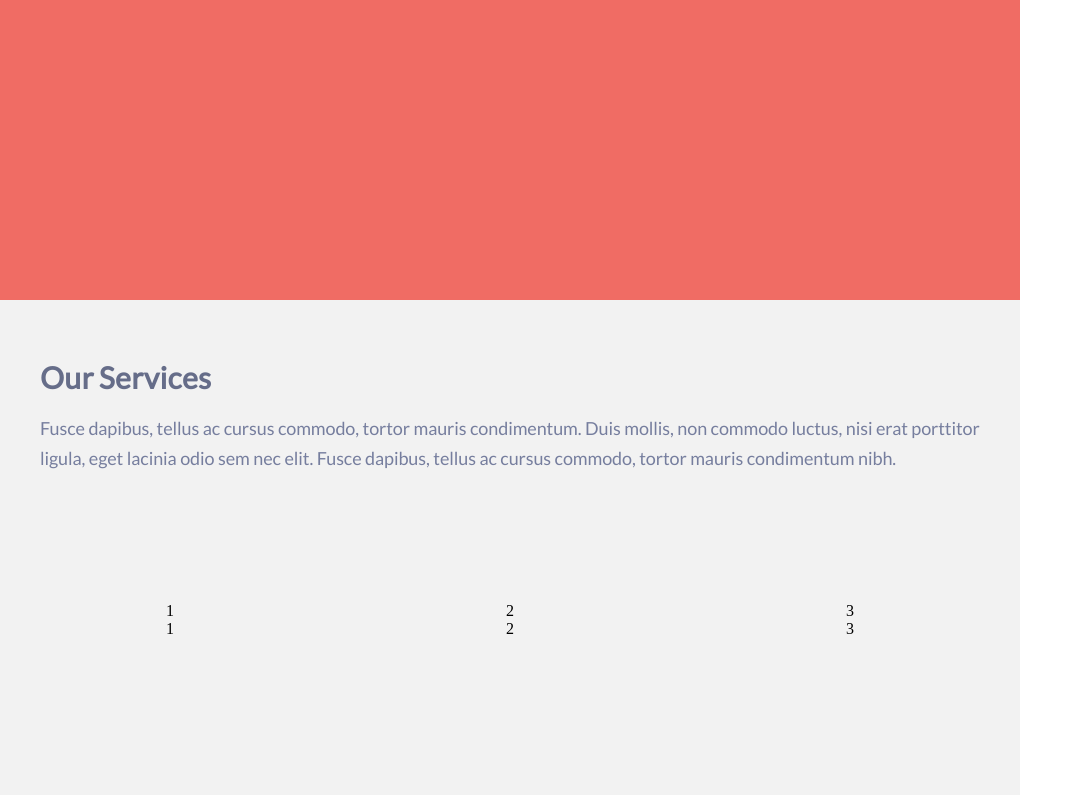
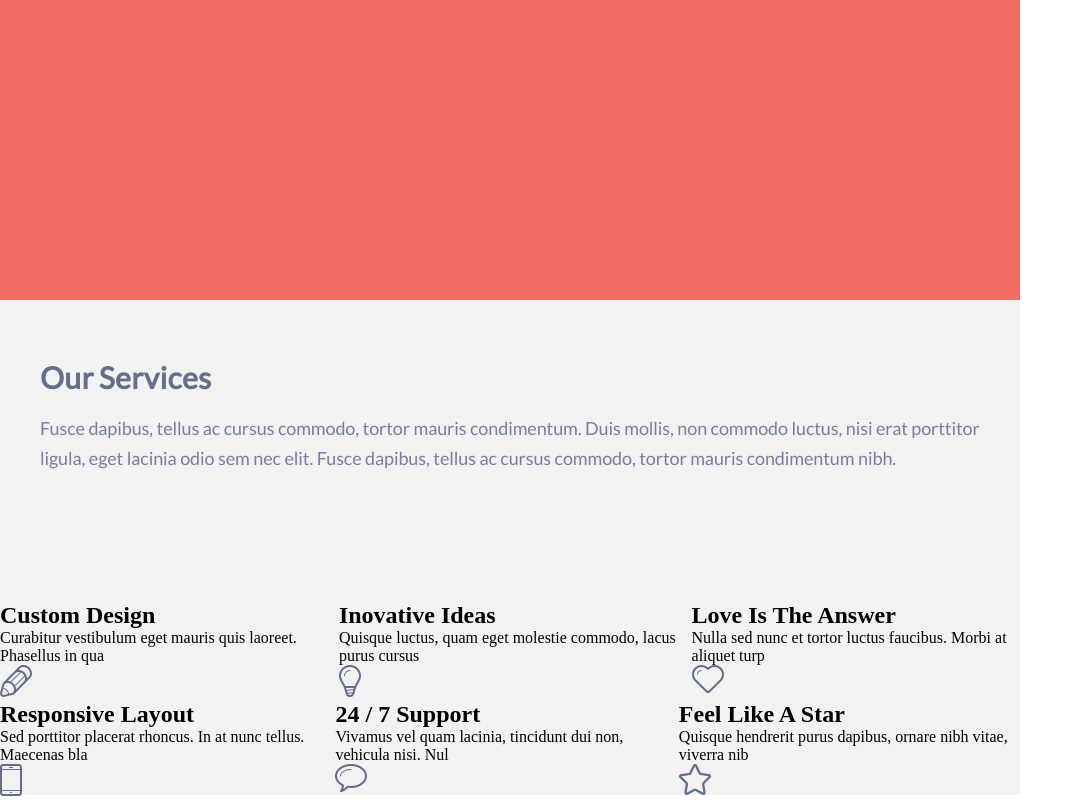
Before and after one commit to Ermakov-code/singolo, a plain HTML site: page singolo1.html in a window 1280 px wide. Shown: the part 395-1195 px from the top of the page, without its empty margins (0-1083 px from the left). Drawn offline with Linux system fonts and the light colour scheme.

Commit message:
feat: trying to slove problem with pics

```diff
--- a/singolo1.css
+++ b/singolo1.css
@@ -91,9 +91,12 @@ ul {
     justify-content: space-around;
 
 }
+.positions {
+    position: relative;
+}
+.positions h2 {
 
-
-
+}
 * {
     margin: 0;
     padding: 0;
--- a/singolo1.html
+++ b/singolo1.html
@@ -39,14 +39,62 @@
             </div>
             <div class = "options">
                 <div class = "options-row">
-                    <div>1</div>
-                    <div>2</div>
-                    <div>3</div>
+                    <div calss = "positions">
+                        <h2>
+                           Custom Design
+                        </h2>
+                        <div>
+                            Curabitur vestibulum eget mauris quis laoreet. Phasellus in qua
+                        </div>
+                        <img src="/assets/pen.png" alt="">
+                    </div>
+                    <div calss = "positions">
+                        <h2>
+                            Inovative Ideas
+                        </h2>
+                        <div>
+                            Quisque luctus, quam eget molestie commodo, lacus purus cursus
+                        </div>
+                        <img src="/assets/bulb.png" alt="">
+                    </div>
+                    <div calss = "positions">
+                        <h2>
+                            Love Is The Answer
+                        </h2>
+                        <div>
+                            Nulla sed nunc et tortor luctus faucibus. Morbi at aliquet turp
+                        </div>
+                        <img src="/assets/heart.png" alt="">
+                    </div>
                 </div>
                 <div class = "options-row">
-                    <div>1</div>
-                    <div>2</div>
-                    <div>3</div>
+                    <div calss = "positions">
+                        <h2>
+                            Responsive Layout
+                        </h2>
+                        <div>
+                            Sed porttitor placerat rhoncus. In at nunc tellus. Maecenas bla
+                        </div>
+                        <img src="/assets/phone.png" alt="">
+                    </div>
+                    <div calss = "positions">
+                        <h2>
+                            24 / 7 Support
+                        </h2>
+                        <div>
+                            Vivamus vel quam lacinia, tincidunt dui non, vehicula nisi. Nul
+                        </div>
+                        <img src="/assets/bubble.png" alt="">
+                    </div>
+                    <div calss = "positions">
+                        <h2>
+                            Feel Like A Star
+                        </h2>
+                        <div>
+                            Quisque hendrerit purus dapibus, ornare nibh vitae, viverra nib
+                        </div>
+                        <img src="/assets/star.png" alt="">
+                    </div>
                 </div>
             </div>
 
```
